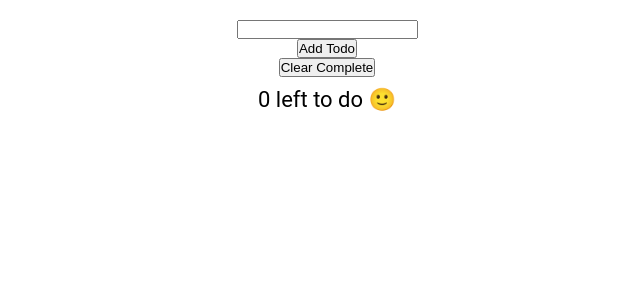
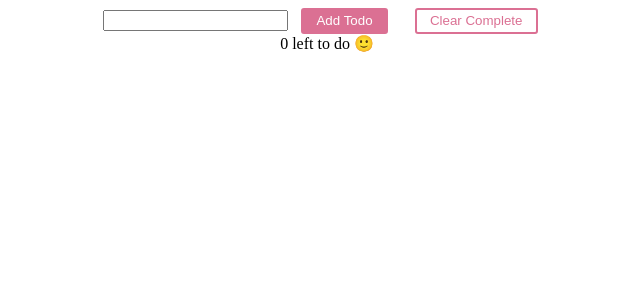
Before and after one commit to vincentpalomo/react-todo-sample, a React (Create React App) app: page / in a window 1280 px wide. Shown: the top 300 px of the page, without its empty margins (313-953 px from the left). Built offline with nearby package versions, Linux system fonts and the light colour scheme.

Commit message:
installed npm addon called styled-components and added few styling using new addon

```diff
--- a/package.json
+++ b/package.json
@@ -9,6 +9,7 @@
     "react": "^18.2.0",
     "react-dom": "^18.2.0",
     "react-scripts": "5.0.1",
+    "styled-components": "^5.3.6",
     "uuid": "^9.0.0",
     "web-vitals": "^2.1.4"
   },
--- a/src/App.js
+++ b/src/App.js
@@ -1,8 +1,26 @@
 import React, { useState, useRef, useEffect } from "react";
 import TodoList from "./TodoList";
 import { v4 as uuidv4 } from 'uuid';
+import styled, { css } from "styled-components";
 
 const LOCAL_STORAGE_KEY = 'todoApp.todos'
+
+const Button = styled.button`
+  background: transparent;
+  border-radius: 3px;
+  border: 2px solid palevioletred;
+  color: palevioletred;
+  margin: 0 1em;
+  padding: 0.25em 1em;
+
+  ${props =>
+    props.primary &&
+    css`
+      background: palevioletred;
+      color: white;
+    `};
+
+  `
 
 function App() {
   const [todos, setTodos] = useState([])
@@ -38,15 +56,19 @@
     setTodos(newTodos)
   }
 
+  const Container = styled.div`
+  text-align: center;
+  `
+
   return (
     <>
-      <div className='todolist'>
+      <Container>
         <TodoList todos={todos} toggleTodo={toggleTodo} />
         <input ref={todoNameRef} type="text" />
-        <button onClick={handleAddTodo}>Add Todo</button>
-        <button onClick={handleClearTodos}>Clear Complete</button>
+        <Button primary onClick={handleAddTodo}>Add Todo</Button>
+        <Button onClick={handleClearTodos}>Clear Complete</Button>
         <div>{todos.filter(todo => !todo.complete).length} left to do 🙂</div>
-      </div>
+      </Container>
     </>
   )
 }
--- a/src/index.js
+++ b/src/index.js
@@ -1,7 +1,7 @@
 import React from 'react';
 import ReactDOM from 'react-dom/client';
 import App from './App';
-import './index.css';
+// import './index.css';
 
 
 const root = ReactDOM.createRoot(document.getElementById('root'));
```
Also changed, not shown: 1 other file (tests, documents, lock files or other folders).
